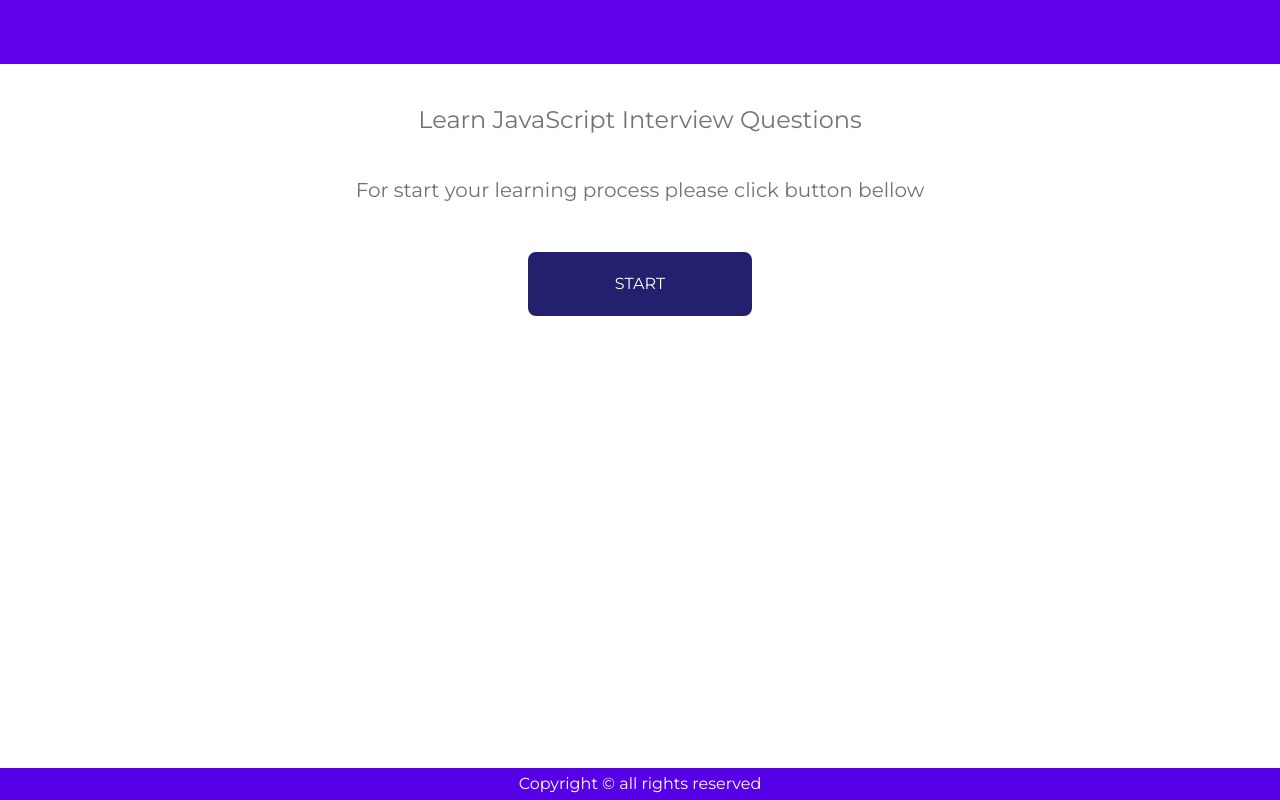
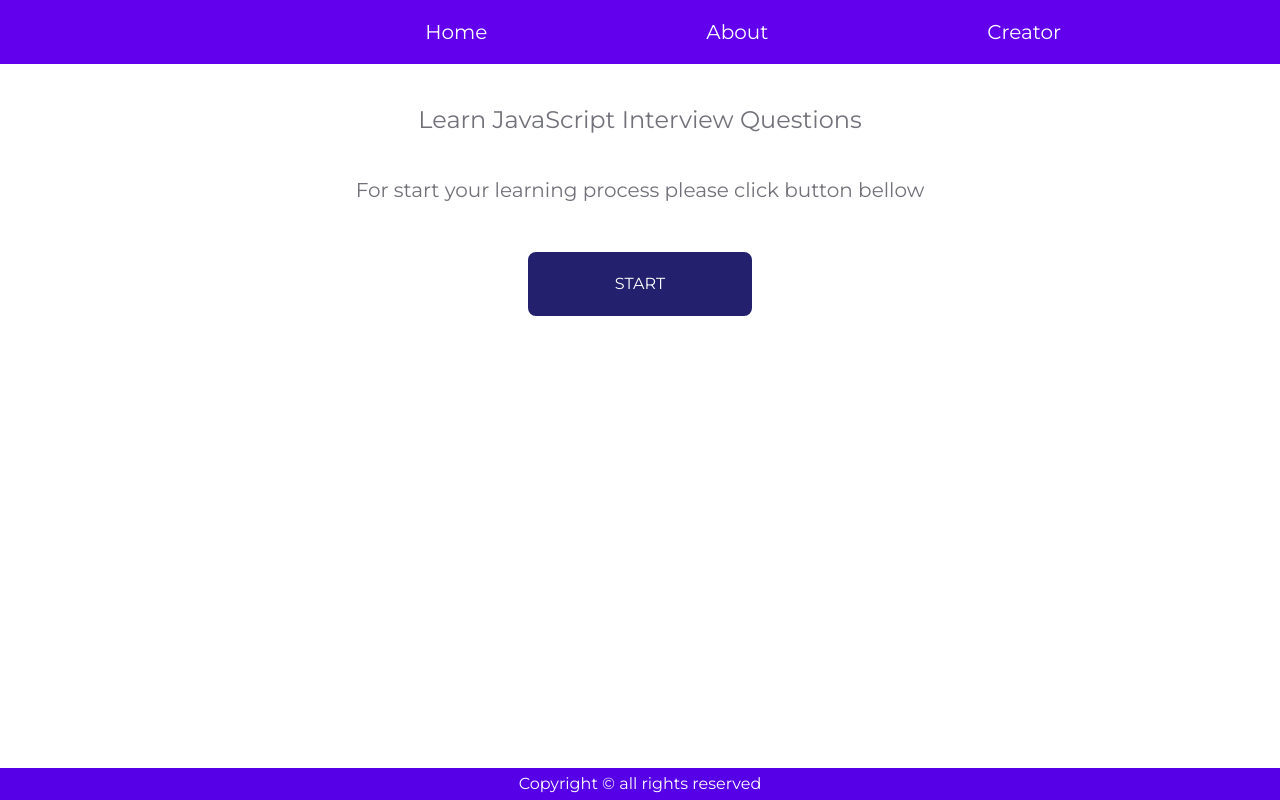
Before and after one commit to rafal19987/Interview-Questions-App-Nextjs-Tailwind-TypeScript-Supabase, a Next.js app: page / in a window 1280 px wide. Built offline with nearby package versions, Linux system fonts and the light colour scheme.

Commit message:
feat: create desktop navbar

```diff
--- /dev/null
+++ b/app/components/shared/Header/DesktopNav/DesktopNav.tsx
@@ -0,0 +1,21 @@
+import Link from 'next/link'
+
+const DesktopNav = () => {
+  return (
+    <div className="sm: hidden md:flex justify-evenly w-full h-full  text-white text-xl">
+      <ul className="flex w-full h-full justify-evenly items-center">
+        <Link href="/">
+          <li>Home</li>
+        </Link>
+        <Link href="/about">
+          <li>About</li>
+        </Link>
+        <Link href="creator">
+          <li>Creator</li>
+        </Link>
+      </ul>
+    </div>
+  )
+}
+
+export default DesktopNav
--- a/app/components/shared/Header/Header.tsx
+++ b/app/components/shared/Header/Header.tsx
@@ -1,6 +1,7 @@
 // components
 // import Logo from './Logo/Logo'
 import HamburgerMenu from './HamburgerMenu/HamburgerMenu'
+import DesktopNav from './DesktopNav/DesktopNav'
 
 const Header = () => {
   return (
@@ -8,6 +9,7 @@ const Header = () => {
       {/* <Logo /> */}
       <div className="opacity-0">JavaScript Interview Questions</div>
       <HamburgerMenu />
+      <DesktopNav />
     </header>
   )
 }
```
